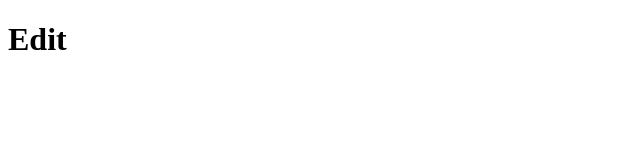
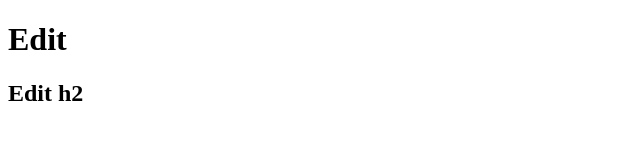
Before and after one commit to George-83/HTML-code, a plain HTML site: page index.html in a window 1280 px wide. Shown: the whole page, without its empty margins (0-640 px from the left). Drawn offline with Linux system fonts and the light colour scheme.

Commit message:
Add h2. Used git gui

```diff
--- a/index.html
+++ b/index.html
@@ -7,5 +7,6 @@
 </head>
 <body>
 <h1>Edit</h1>
+<h2>Edit h2</h2>
 </body>
 </html>
```
